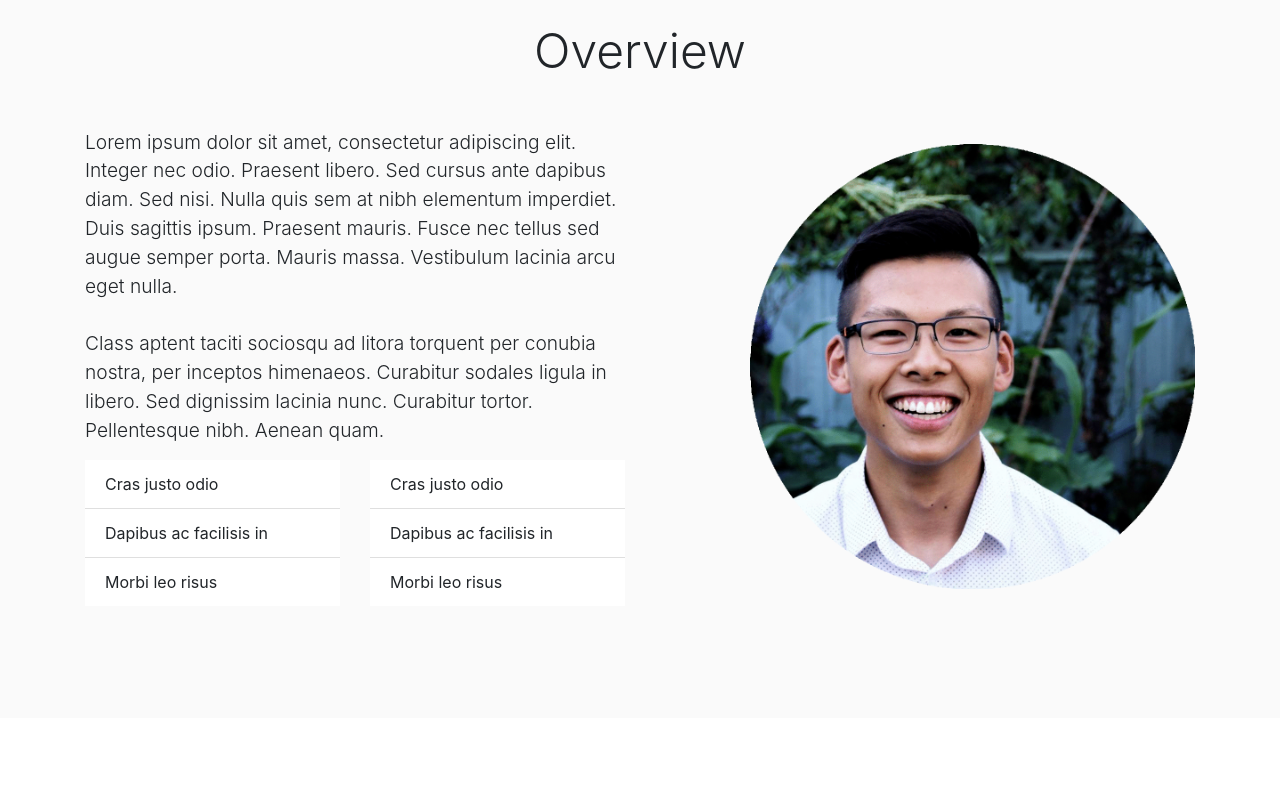
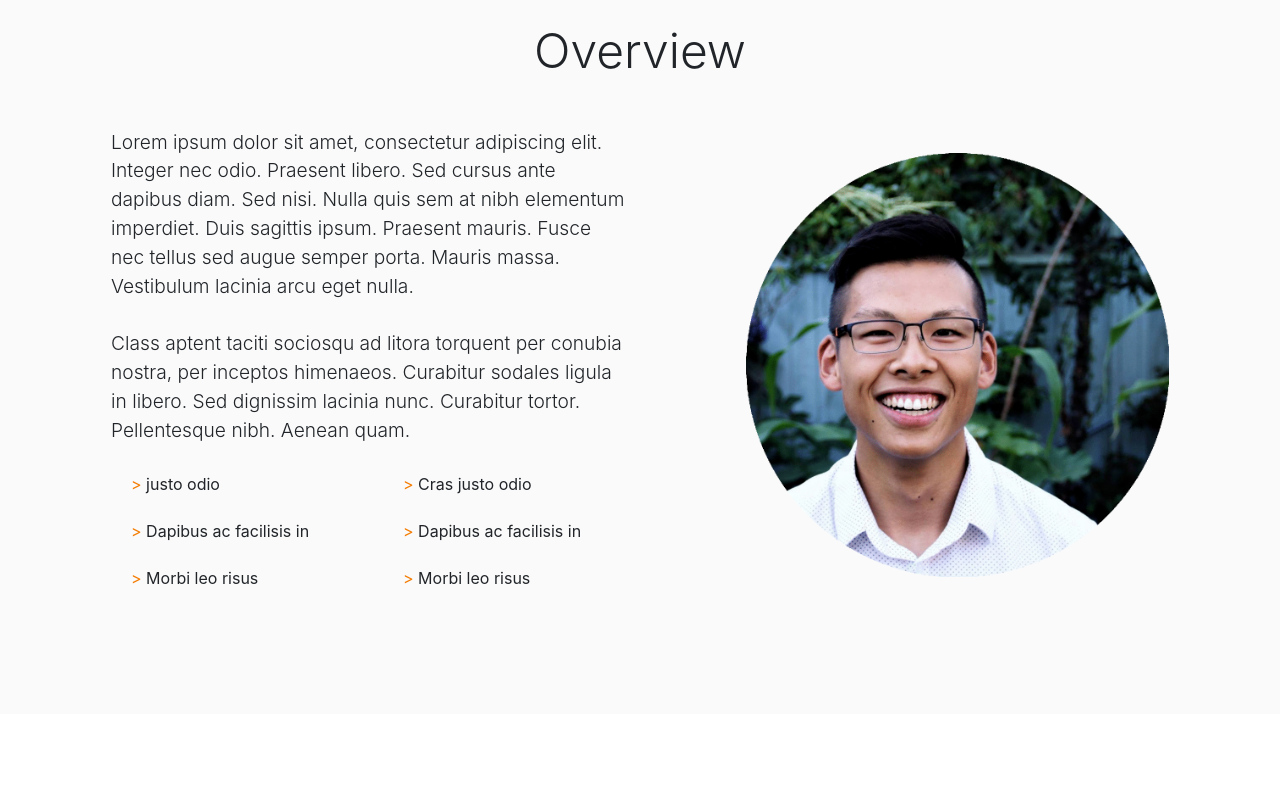
Before and after one commit to frankfka/Portfolio-Website-V1, a plain HTML site: page index.html in a window 1280 px wide. Shown: the part 780-1580 px from the top of the page. Drawn offline with nearby package versions, Linux system fonts and the light colour scheme.

Commit message:
overview done

```diff
--- a/css/index.css
+++ b/css/index.css
@@ -132,12 +132,15 @@ p {
 }
 
 /* Second Section */
-
 #overview-header {
   margin: 0;
 }
 #personal-image {
   max-height: 80%;
+}
+.list-group-item {
+  background-color: transparent;
+  border: none;
 }
 /* Medium devices (tablets, 768px and up) */
 @media (min-width: 768px) {
--- a/index.html
+++ b/index.html
@@ -10,8 +10,8 @@
   <meta name="viewport" content="width=device-width, initial-scale=1.0">
   <!-- Dependencies -->
   <link href="https://fonts.googleapis.com/css?family=Raleway" rel="stylesheet">
+  <link rel="stylesheet" href="https://maxcdn.bootstrapcdn.com/bootstrap/4.0.0/css/bootstrap.min.css" integrity="sha384-Gn5384xqQ1aoWXA+058RXPxPg6fy4IWvTNh0E263XmFcJlSAwiGgFAW/dAiS6JXm" crossorigin="anonymous">
   <link href="css/index.css" rel="stylesheet">
-  <link rel="stylesheet" href="https://maxcdn.bootstrapcdn.com/bootstrap/4.0.0/css/bootstrap.min.css" integrity="sha384-Gn5384xqQ1aoWXA+058RXPxPg6fy4IWvTNh0E263XmFcJlSAwiGgFAW/dAiS6JXm" crossorigin="anonymous">
   <script src="js/index.js" type="module"></script>
 </head>
 <body data-spy="scroll" data-target="#nav-items" data-offset="50">
@@ -81,16 +81,16 @@
             <div class="row">
                 <div class="col">
                   <ul class="list-group list-group-flush">
-                    <li class="list-group-item">Cras justo odio</li>
-                    <li class="list-group-item">Dapibus ac facilisis in</li>
-                    <li class="list-group-item">Morbi leo risus</li>
+                    <li class="list-group-item"><div class="accent-text d-inline">></div> justo odio</li>
+                    <li class="list-group-item"><div class="accent-text d-inline">></div> Dapibus ac facilisis in</li>
+                    <li class="list-group-item"><div class="accent-text d-inline">></div> Morbi leo risus</li>
                   </ul>
                 </div>
                 <div class="col">
                     <ul class="list-group list-group-flush">
-                      <li class="list-group-item">Cras justo odio</li>
-                      <li class="list-group-item">Dapibus ac facilisis in</li>
-                      <li class="list-group-item">Morbi leo risus</li>
+                      <li class="list-group-item"><div class="accent-text d-inline">></div> Cras justo odio</li>
+                      <li class="list-group-item"><div class="accent-text d-inline">></div> Dapibus ac facilisis in</li>
+                      <li class="list-group-item"><div class="accent-text d-inline">></div> Morbi leo risus</li>
                     </ul>
                 </div>
               </div>
```
Also changed, not shown: 2 other files.
